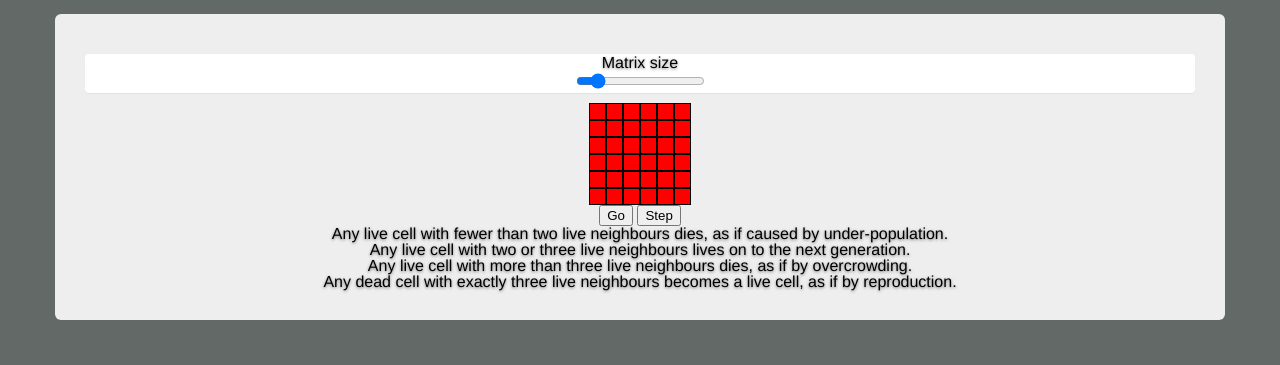
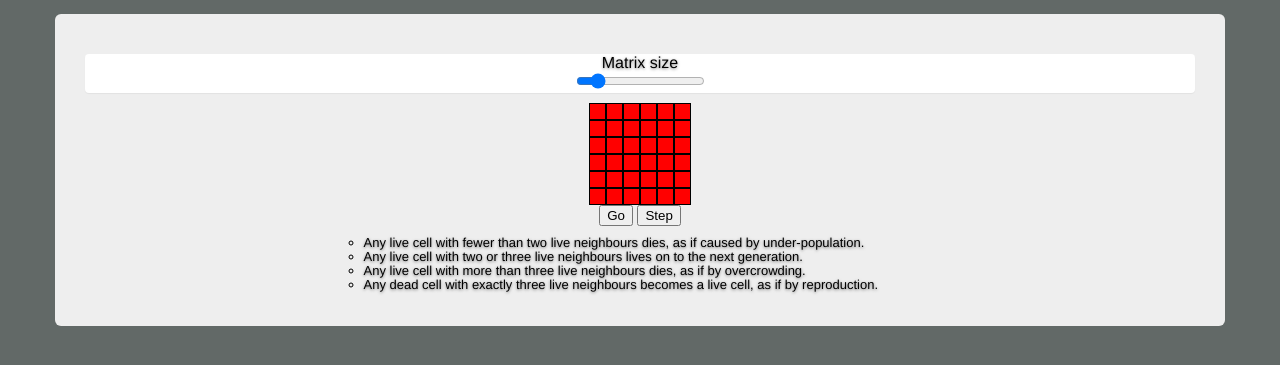
Before and after one commit to deepzm/game-of-life, a plain HTML site: page js/gol.html in a window 1280 px wide. Shown: the part 51-416 px from the top of the page. Drawn offline with nearby package versions, Linux system fonts and the light colour scheme.

Commit message:
slight formatting

```diff
--- a/js/css/gol.css
+++ b/js/css/gol.css
@@ -47,6 +47,24 @@ body {
 	box-shadow: 0 1px 1px rgba(0,0,0,.05);
 }
 
+.panel-bulletpoints {
+	font-size: small;
+	width: 50%;
+	margin-left: auto;
+	margin-right: auto;
+	text-align: left;
+	margin-top: 10px;
+	margin-bottom: 5px;
+}
+
+.panel-bulletpoints li {
+	margin:1px;
+}
+
+.panel-bulletpoints ul {
+	list-style: circle;
+}
+
 .site-name {
 	float : left;
 	padding-top: 10px;
```
